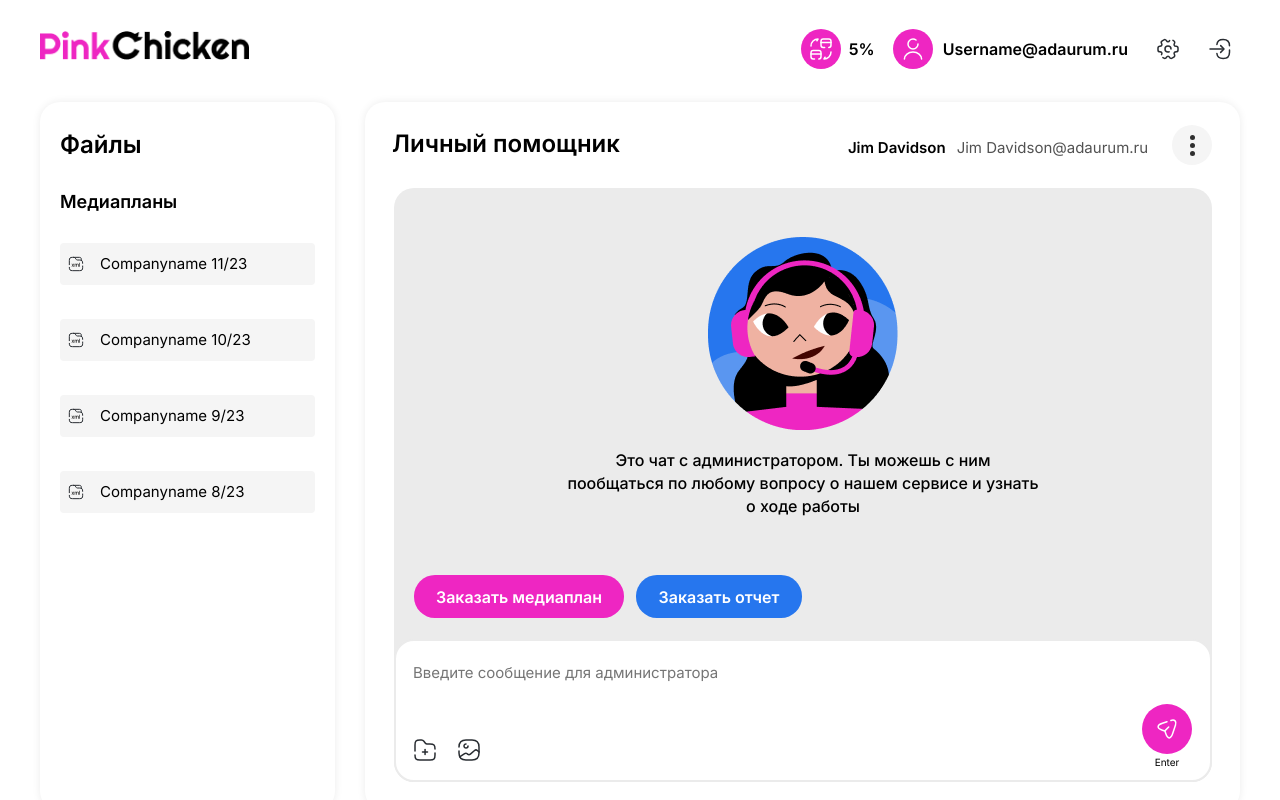
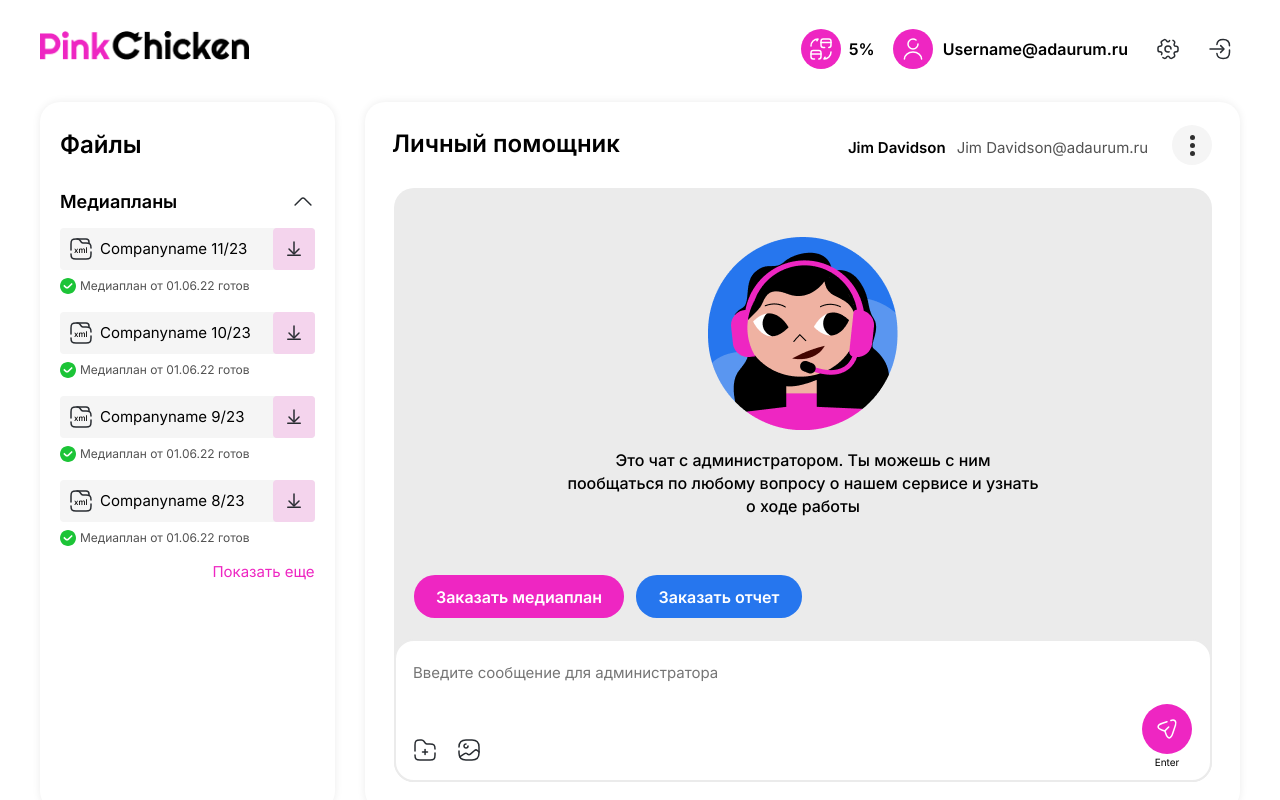
Before and after one commit to mikhailpoluboyarinov/pinkchicken, a Vue app: page / in a window 1280 px wide. Both pictures are taken after a click on the button "Заказать медиаплан". Shown: the top 800 px of the page. Built offline with nearby package versions, Linux system fonts and the light colour scheme.

Commit message:
добавил интерактивность кнопкам развернуть в folder и добавил элементы загрузки

```diff
--- a/src/components/Folder/Folder.scss
+++ b/src/components/Folder/Folder.scss
@@ -4,10 +4,25 @@
   display: flex;
   flex-direction: column;
   min-width: 295px;
-  min-height: 709px;
+  height: 709px;
   background-color: $color-white;
   border-radius: 20px;
   box-shadow: 0 0 8px 0 rgba(0, 0, 0, 0.08);
+  overflow-y: auto;
+
+  &::-webkit-scrollbar {
+    width: 4px;
+  }
+
+  &::-webkit-scrollbar-thumb {
+    background-color: $color-grey;
+    border-radius: 4px;
+  }
+
+  &__folder-content {
+    display: flex;
+    flex-direction: column;
+  }
 
   &__mobile {
     display: none;
@@ -42,7 +57,12 @@
 @media (min-width: $tablet) and (max-width: $small-desktop) {
   .folder {
     min-width: 685px;
-    min-height: 405px;
+    height: 405px;
+
+    &__folder-content {
+      flex-direction: row;
+      justify-content: space-between;
+    }
 
     &__title {
       padding-left: 19px;
--- a/src/components/Folder/Folder.vue
+++ b/src/components/Folder/Folder.vue
@@ -11,7 +11,7 @@
         </p>
       </div>
 
-      <div v-else>
+      <div v-else class="folder__folder-content">
         <FolderContent title="Медиапланы" :items="mediaPlans" />
         <FolderContent title="Отчеты" :items="reports" />
       </div>
--- a/src/components/FolderContent/FolderContent.scss
+++ b/src/components/FolderContent/FolderContent.scss
@@ -2,8 +2,13 @@
 
 .folder__content {
   margin: 0 20px;
+  display: flex;
+  flex-direction: column;
 
   &-header {
+    display: flex;
+    justify-content: space-between;
+    align-items: center;
     padding-top: 19px;
   }
 
@@ -22,6 +27,44 @@
   &-name {
     display: flex;
     align-items: center;
+    justify-content: space-between;
+    gap: 8px;
+  }
+
+  &-status {
+    display: flex;
+    align-items: center;
+    font-weight: 400;
+    font-size: 12px;
+    color: $color-grey-footer;
+    padding-top: 8px;
+    padding-bottom: 14px;
+  }
+
+  &-icon-status {
+    padding-right: 4px;
+  }
+
+  &-bottom {
+    width: 103px;
+    font-size: 15px;
+    font-weight: 400;
+    line-height: 100%;
+    color: $primary-color;
+    background: transparent;
+    border: none;
+    padding: 0;
+    cursor: pointer;
+    align-self: flex-end;
+
+    &:hover {
+      opacity: 0.7;
+    }
+  }
+
+  &-name {
+    display: flex;
+    align-items: center;
     font-size: 15px;
     font-weight: 400;
     height: 42px;
@@ -34,12 +77,38 @@
       position: absolute;
       width: 24px;
       height: 24px;
-      left: 4px;
+      left: 9px;
       border-radius: 6px;
       background-image: url('../../assets/icons/folder-xml.svg');
       background-repeat: no-repeat;
       background-position: center;
-      background-size: 16px 16px;
+      background-size: 24px;
     }
   }
 }
+
+.folder__toggle-button {
+  width: 24px;
+  height: 24px;
+  background: transparent;
+  border: none;
+  padding: 0;
+
+  &-arrow {
+    width: 24px;
+    height: 24px;
+    transition: transform 0.3s ease;
+    cursor: pointer;
+
+
+    &.rotated {
+      transform: rotate(180deg);
+    }
+  }
+}
+
+@media (min-width: $tablet) and (max-width: $small-desktop) {
+  .folder__content {
+    width: 47%;
+  }
+}
--- a/src/components/FolderContent/FolderContent.vue
+++ b/src/components/FolderContent/FolderContent.vue
@@ -2,21 +2,72 @@
   <div v-if="items.length" class="folder__content">
     <div class="folder__content-header">
       <h2 class="folder__content-title">{{ title }}</h2>
+
+      <button v-if="items.length" class="folder__toggle-button">
+        <img
+            :src="arrow"
+            alt="Кнопка развернуть"
+            class="folder__toggle-button-arrow"
+            :class="{ rotated: !isExpanded }"
+            @click="toggleContent"
+        />
+      </button>
+
     </div>
-    <div class="folder__content-wrapper">
-      <p
+    <div v-if="isExpanded" class="folder__content-wrapper">
+      <div
           v-for="(item, index) in items"
           :key="index"
-          class="folder__content-name"
+          class="folder__content-item"
       >
-        {{ item }}
-      </p>
+        <div class="folder__content-name">
+          <span>{{ item.text }}</span>
+          <img
+              v-if="item.isLoading"
+              src="../../assets/icons/refresh.svg"
+              alt="Loading"
+              class="folder__icon"
+          />
+          <img
+              v-else
+              src="../../assets/icons/download.svg"
+              alt="Download"
+              class="folder__icon"
+          />
+        </div>
+        <div class="folder__content-status">
+          <img
+              v-if="item.isLoading"
+              src="../../assets/icons/subtract.svg"
+              alt="Loading"
+              class="folder__content-icon-status"
+          />
+          <img
+              v-else
+              src="../../assets/icons/checked.svg"
+              alt="Загружено"
+              class="folder__content-icon-status"
+          />
+          <span v-if="item.isLoading">
+            {{ title === 'Медиапланы' ? 'Медиаплан в процессе составления' : 'Отчет формируется' }}
+          </span>
+          <span v-else>
+            {{ title === 'Медиапланы' ? 'Медиаплан от 01.06.22 готов' : 'Отчет сформирован' }}
+          </span>
+        </div>
+      </div>
+      <button v-if="items.length > 2" class="folder__content-bottom">
+        Показать еще
+      </button>
     </div>
   </div>
 </template>
 
-<script setup>
-defineProps({
+<script>
+import arrow from '../../assets/icons/arrow.svg';
+
+export default {
+  props: {
     title: {
       type: String,
       required: true,
@@ -25,7 +76,19 @@ defineProps({
       type: Array,
       default: () => [],
     },
-});
+  },
+  data() {
+    return {
+      arrow,
+      isExpanded: true,
+    };
+  },
+  methods: {
+    toggleContent() {
+      this.isExpanded = !this.isExpanded;
+    },
+  },
+};
 </script>
 
 <style scoped>
--- a/src/components/Helper/Helper.scss
+++ b/src/components/Helper/Helper.scss
@@ -283,6 +283,15 @@
     flex-direction: column-reverse;
     overflow-y: auto;
     gap: 12px;
+
+    &::-webkit-scrollbar {
+      width: 4px;
+    }
+
+    &::-webkit-scrollbar-thumb {
+      background-color: $color-grey;
+      border-radius: 4px;
+    }
   }
 
   &__chat-time {
--- a/src/components/Main/Main.vue
+++ b/src/components/Main/Main.vue
@@ -26,26 +26,19 @@ export default {
   },
   methods: {
     // Диспетчер для загрузки данных
-    fetchDataFromServer(type) {
+    async fetchDataFromServer(type) {
       if (type === 'mediaplan') {
-        this.fetchMediaPlans();
+        await this.fetchData(mediaPlansMock, 'mediaPlansData');
       } else if (type === 'report') {
-        this.fetchReports();
+        await this.fetchData(reportsMock, 'reportsData');
       }
     },
 
-    // Функция для загрузки медиапланов
-    fetchMediaPlans() {
-      const { data, fetchData } = useFetchData(mediaPlansMock);
-      this.mediaPlansData = data;
-      fetchData();
-    },
-
-    // Функция для загрузки отчетов
-    fetchReports() {
-      const { data, fetchData } = useFetchData(reportsMock);
-      this.reportsData = data;
-      fetchData();
+    // Ф-я для загрузки данных
+    async fetchData(mockData, dataKey) {
+      const { data, fetchData } = useFetchData(mockData);
+      this[dataKey] = data;
+      await fetchData();
     },
   },
 };
--- a/src/hooks/useFetchData.js
+++ b/src/hooks/useFetchData.js
@@ -1,22 +1,32 @@
 import { ref } from 'vue';
 
-
-//хук для загрузки моковых данных
+// Хук для загрузки моковых данных по одному элементу за раз
 export function useFetchData(mockData) {
     const data = ref([]);
 
     const fetchData = () => {
+        // Очищаем текущие данные
         data.value = [];
+
         let index = 0;
 
+        // Функция для поочередной загрузки элементов
         const load = () => {
             if (index < mockData.length) {
-                data.value.push(mockData[index]);
-                index++;
-                setTimeout(load, 400);
+                // Добавляем элемент с состоянием загрузки
+                const item = { ...mockData[index], isLoading: true };
+                data.value.push(item);
+
+                // Запускаем таймер, чтобы изменить состояние isLoading через 400ms
+                setTimeout(() => {
+                    data.value[index].isLoading = false;
+                    index++;
+                    load();
+                }, 400);
             }
         };
 
+        // Начинаем загрузку
         load();
     };
 
--- a/src/mocks/mockData.js
+++ b/src/mocks/mockData.js
@@ -1,13 +1,12 @@
 export const mediaPlansMock = [
-    'Companyname 11/23',
-    'Companyname 10/23',
-    'Companyname 9/23',
-    'Companyname 8/23',
+    { text: 'Companyname 11/23', isLoading: true },
+    { text: 'Companyname 10/23', isLoading: false },
+    { text: 'Companyname 9/23', isLoading: false },
+    { text: 'Companyname 8/23', isLoading: false },
 ];
 
 export const reportsMock = [
-    'Companyname 10/23',
-    'Companyname 9/23',
-    'Companyname 8/23',
-    'Companyname 7/23',
+    { text: 'Companyname 11/23', isLoading: true },
+    { text: 'Companyname 10/23', isLoading: true },
+    { text: 'Companyname 9/23', isLoading: false },
 ];
```
Also changed, not shown: src/assets/icons/arrow.svg (added). Lines whose indentation alone changed are shown as unchanged.
